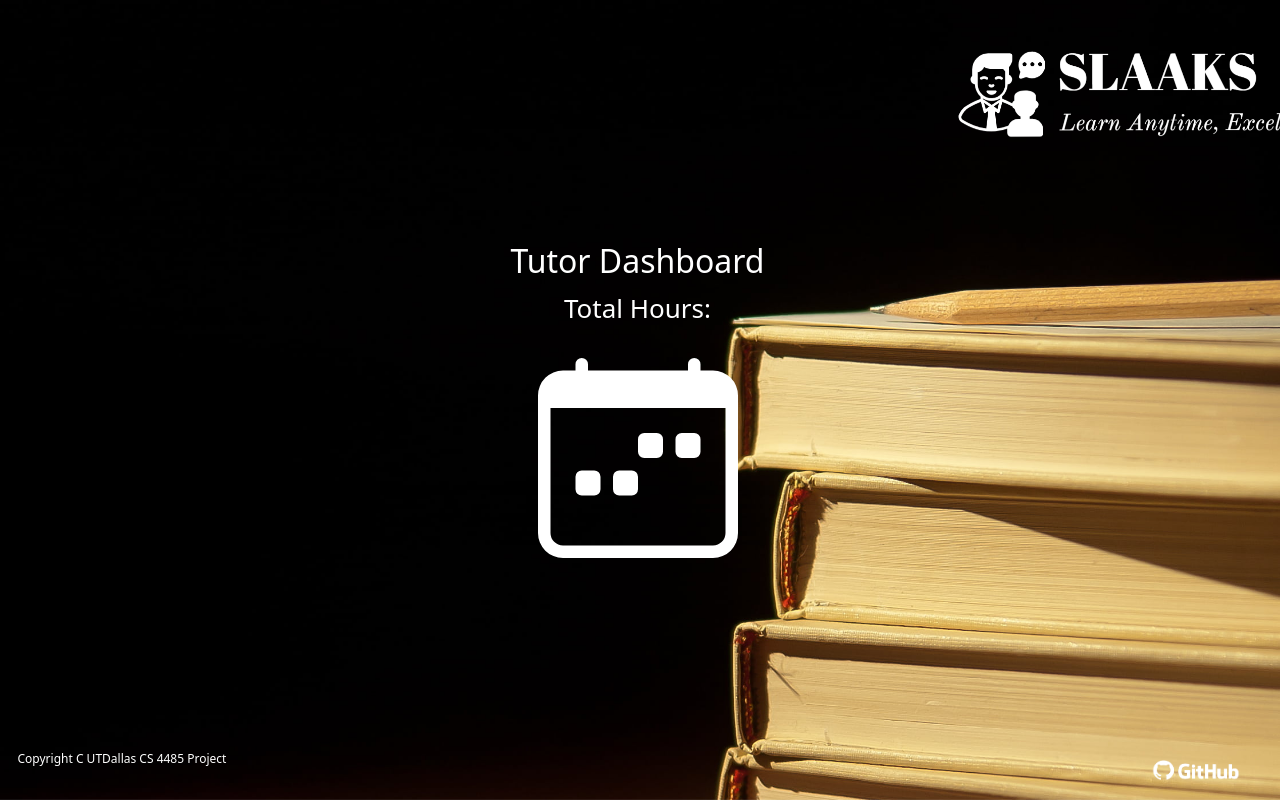
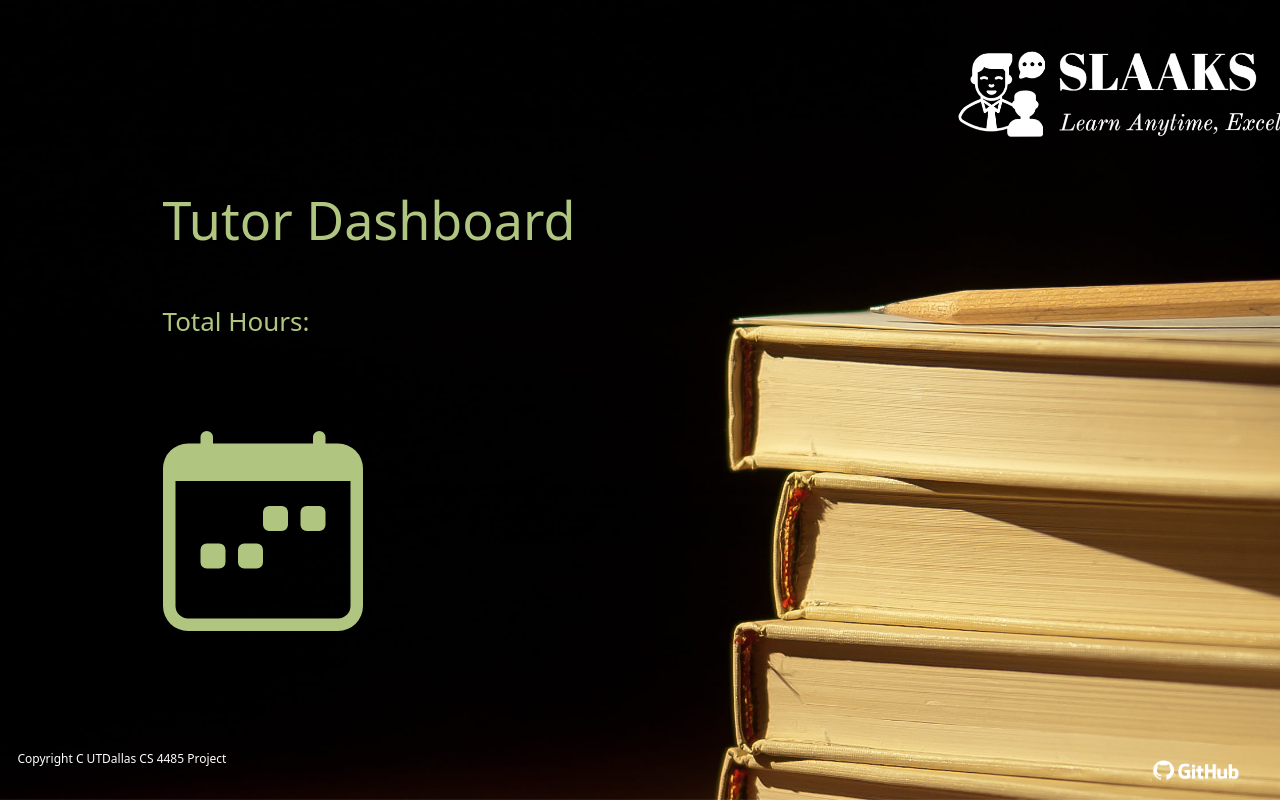
Before and after one commit to shrijxn/CS4485project, a React (Create React App) app: page /TutorDashboard in a window 1280 px wide. Built offline with nearby package versions, Linux system fonts and the light colour scheme.

Commit message:
Update TutorDashboard.js

```diff
--- a/src/components/TutorDashboard.js
+++ b/src/components/TutorDashboard.js
@@ -1,16 +1,26 @@
-import React from 'react';
-import * as Icon from 'react-bootstrap-icons';
-import { Link } from 'react-router-dom';
+// TutorDashboard.js
+
+import React from "react";
+import * as Icon from "react-bootstrap-icons";
+import { Link } from "react-router-dom";
 
 function TutorDashboard() {
-  return(
-    <>
-      <h2>Tutor Dashboard</h2>
-      <div>Total Hours: </div>
+  return (
+    <div>
+      <h2 className="header-animated-text" style={{ marginRight: "450px" }}>
+        Tutor Dashboard
+      </h2>
+      <div className="header2-animated-text" style={{ marginRight: "450px" }}>
+        Total Hours:{" "}
+      </div>
       <Link to="/TutorCalendar">
-        <Icon.CalendarWeek size={200} style={{marginTop: '30px', color: 'white'}} />
+        <Icon.CalendarWeek
+          size={200}
+          style={{ marginRight: "750px" }}
+          className="header-animated-text"
+        />
       </Link>
-    </>
+    </div>
   );
 }
 
```
